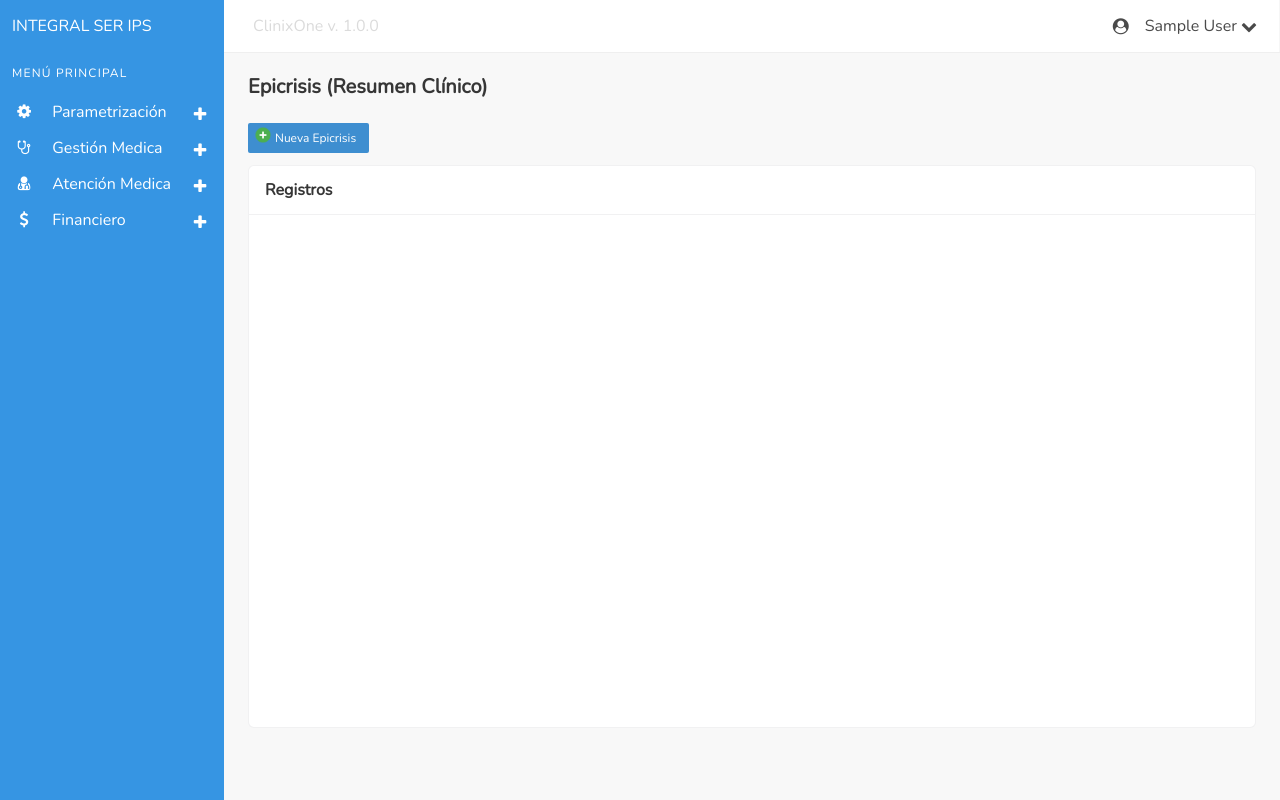
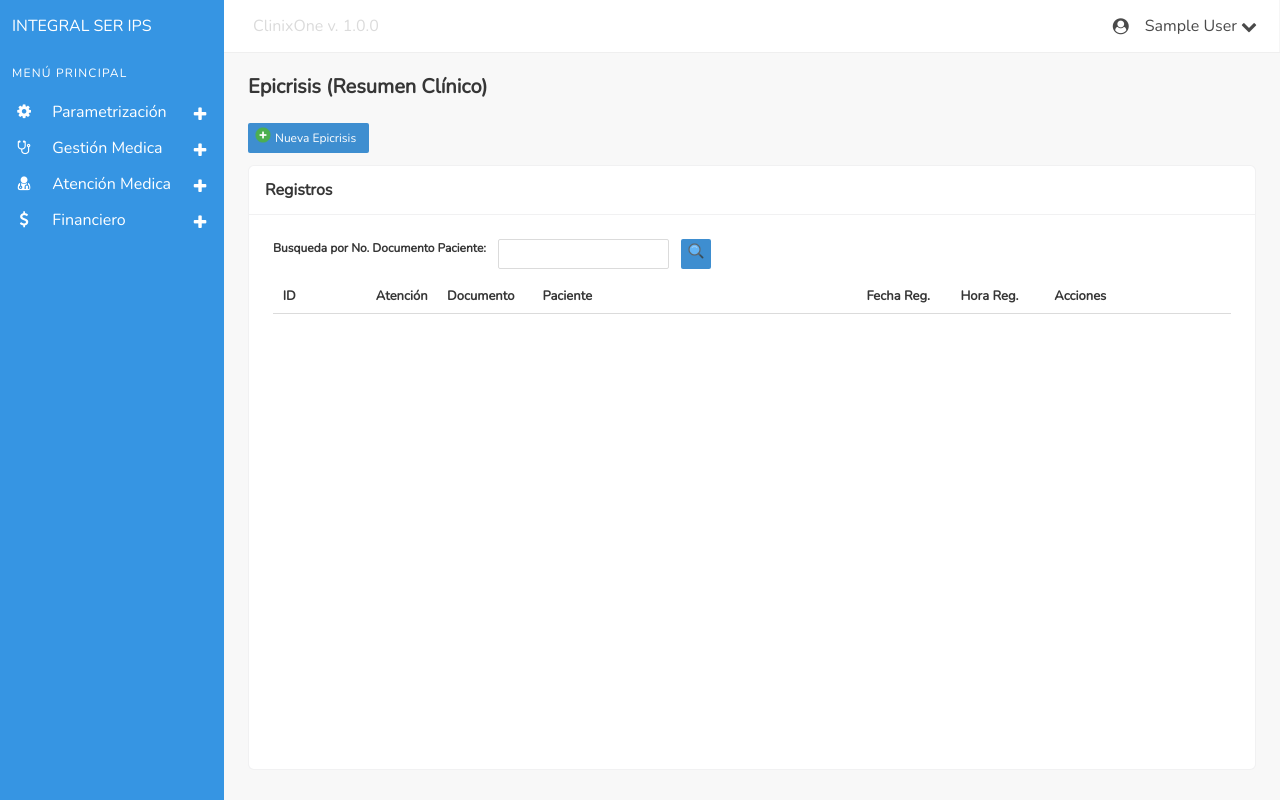
Before and after one commit to devjoit1-creator/ClinixOne_1.0.0, a Flask app: page /epicrisis in a window 1280 px wide. Run offline with Flask 3, Linux system fonts and the light colour scheme; the visitor is signed in with stand-in values (Sample User, id 1); lists and menus that the app fills with data are empty; some libraries are stand-ins or nearby versions.

Commit message:
Cambios Panel Principal de Epricrisis

```diff
--- a/app/routes/epicrisis_routes.py
+++ b/app/routes/epicrisis_routes.py
@@ -8,6 +8,26 @@ bp_epicrisis = Blueprint('epicrisis', __name__)
 @bp_epicrisis.get('/epicrisis')
 def epicrisis():
     return render_template('temp_epicrisis/epicrisis.html')
+
+#Ruta Ajax para obtener todos los registros de Epicrisis por paciente y medico
+@bp_epicrisis.post('/getRegistrosEpicrisis')
+def getRegistrosEpicrisis():
+    try:
+        data = request.get_json()
+        paciente = data.get("paciente")
+        medico = data.get("medico")
+        registros = epicrisis_service.listar_epicrisis(paciente, medico)
+        if registros:
+            return jsonify(registros), 200
+
+        else:
+            return jsonify({"Error": "No se encontraron registros asociados"}), 200
+
+    except error.Error as e:
+        return jsonify({"Error": f"{e.msg}"}), 500
+
+    except Exception as ex:
+        return jsonify({"Error": f"{e}"}), 500
 
 #Ruta Ventana Nueva Epicrisis
 @bp_epicrisis.get('/add_epicrisis')
@@ -59,6 +79,8 @@ def getAtencionesHospEpicrisis():
 @bp_epicrisis.post('/f_addEpicrisis')
 def f_addEpicrisis():
     try:
+        fecha_registro = request.form["fecha_registro"]
+        hora_registro = request.form["hora_registro"]
         codigo = request.form["codigo"]
         medico = request.form["medico"]
         atencion = request.form["atencion"]
@@ -84,7 +106,7 @@ def f_addEpicrisis():
         estado_salida = request.form["estado_salida"]
         remitido_a = request.form["remitido_a"]
 
-        epicrisis_service.insert_epriciris(codigo, medico, atencion, fecha_ingreso, hora_ingreso, servicio_ingreso, fecha_salida, hora_salida, servicio_salida,
+        epicrisis_service.insert_epriciris(fecha_registro, hora_registro, codigo, medico, atencion, fecha_ingreso, hora_ingreso, servicio_ingreso, fecha_salida, hora_salida, servicio_salida,
                                            motivo_consulta, enf_actual, antecedentes, examen_fisico, cod_diag_ingreso, nom_diag_ingreso, conducta, cambio, procedimientos,
                                            justificacion, cod_diag_egreso, nom_diag_egreso, plan_manejo, estado_salida, remitido_a)
 
--- /dev/null
+++ b/app/static/js/epicrisis/epicrisis.js
@@ -0,0 +1,73 @@
+/* Constantes */
+const $num_doc = document.getElementById("num_doc");
+const $medico = document.getElementById("medico");
+const $btn_buscar = document.getElementById("btn_buscar");
+const $tablaEpicrisis = document.getElementById("tablaEpicrisis");
+
+/* Validar Busqueda */
+const validar = () => {
+    let valor = $num_doc.value;
+    if(!valor){
+        Swal.fire({
+            title: "Advertencia!",
+            text: "Debe diligenciar el No. de documento del paciente para realizar la busqueda.",
+            icon: "warning"
+        })
+        .then((result) => {
+            if(result.isConfirmed){
+                $num_doc.focus();
+            }
+        });
+
+        return;
+    } else{
+        getRegistrosEpicrisis();
+    }
+};
+$btn_buscar.addEventListener("click", (e) => {
+    e.preventDefault();
+    validar();
+})
+
+/* Fetch para obtener los registros de epicrisis por paciente y medico */
+const getRegistrosEpicrisis = () => {
+    let paciente = $num_doc.value;
+    let medico = $medico.value;
+    /* Limpiar Tabla */
+    while ($tablaEpicrisis.rows.length > 1) {
+        $tablaEpicrisis.deleteRow(1);
+    };
+    /* API Fetch */
+    fetch("/getRegistrosEpicrisis", {
+        method: "POST",
+        headers: {"Content-Type": "application/json"},
+        body: JSON.stringify({paciente, medico})
+    })
+    .then(response => response.json())
+    .then(data => {
+        /* Alerta si no hay resultados */
+        if(!Array.isArray(data) || data.length === 0){
+            Swal.fire({
+                title: "Advertencia!",
+                text: "No se encontraron registros asociados.",
+                icon: "warning"
+            });
+            return;
+        };
+
+        /* Resultados */
+        data.forEach(registro => {
+            $tablaEpicrisis.insertRow().innerHTML =
+            `
+            <td style="width: 10%; font-size: small;">${registro.ID}</td>
+            <td style="width: 5%; font-size: small;">${registro.atencion}</td>
+            <td style="width: 10%; font-size: small;">${registro.documento}</td>
+            <td style="width: 35%; font-size: small;">${registro.paciente}</td>
+            <td style="width: 10%; font-size: small;">${registro.fecha}</td>
+            <td style="width: 10%; font-size: small;">${registro.hora}</td>
+            <td style="width: 20%; font-size: small;"></td>
+            `
+        });
+    })
+    .catch(error => console.error("error: ", error))
+}
--- a/app/templates/temp_epicrisis/epicrisis.html
+++ b/app/templates/temp_epicrisis/epicrisis.html
@@ -28,8 +28,37 @@
         </header>
         <div class="card-content">
             <div class="content">
+                <input type="text" name="medico" id="medico" value="{{ session['document'] }}" hidden>
+                <div class="field is-grouped">
+                    <!-- Busqueda por documento de paciente -->
+                    <p class="control">
+                        <label for="num_doc" class="label is-small">Busqueda por No. Documento Paciente:</label>
+                    </p>
+                    <p class="control">
+                        <input type="text" name="num_doc" id="num_doc" class="input is-small">
+                    </p>
+                    <p class="control">
+                        <a id="btn_buscar" class="button is-small is-info has-tooltip-bottom" data-tooltip="Buscar Registros">
+                            <span class="icon is-small"><i aria-hidden="true"><img src="{{ url_for('static', filename='img/icons/buscar.png') }}" alt="icon"></i></span>
+                        </a>
+                    </p>
+                </div>
                 <section class="inter-scrollable-section">
-
+                    <!-- Tabla Principal de Epicrisis -->
+                    <table id="tablaEpicrisis" class="table is-striped" style="width: 100%;">
+                        <thead>
+                            <tr>
+                                <th scope="col" style="width: 10%; font-size: small;">ID</th>
+                                <th scope="col" style="width: 5%; font-size: small;">Atención</th>
+                                <th scope="col" style="width: 10%; font-size: small;">Documento</th>
+                                <th scope="col" style="width: 35%; font-size: small;">Paciente</th>
+                                <th scope="col" style="width: 10%; font-size: small;">Fecha Reg.</th>
+                                <th scope="col" style="width: 10%; font-size: small;">Hora Reg.</th>
+                                <th scope="col" style="width: 20%; font-size: small;">Acciones</th>
+                            </tr>
+                        </thead>
+                        <tbody></tbody>
+                    </table>
                 </section>
             </div>
         </div>
@@ -52,4 +81,5 @@
     {% endif %}
 {% endwith %}
 
+<script src="{{ url_for('static', filename='js/epicrisis/epicrisis.js') }}"></script>
 {% endblock %}
```
Also changed, not shown: app/services/epicrisis_service.py (+32 -4 lines), app/static/js/epicrisis/add_epicrisis.js (+23 -0 lines), app/templates/temp_epicrisis/add_epicrisis.html (+12 -1 lines).
